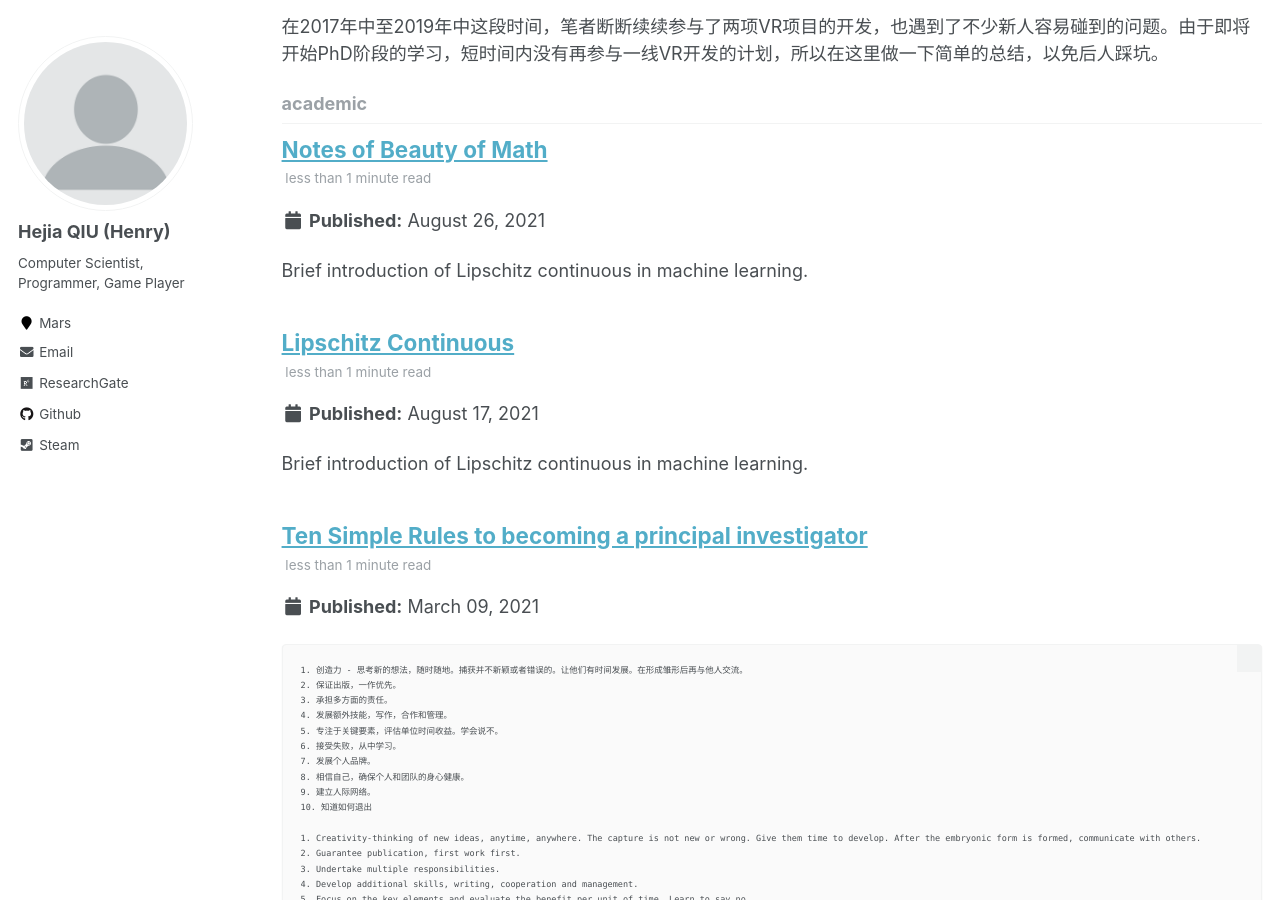
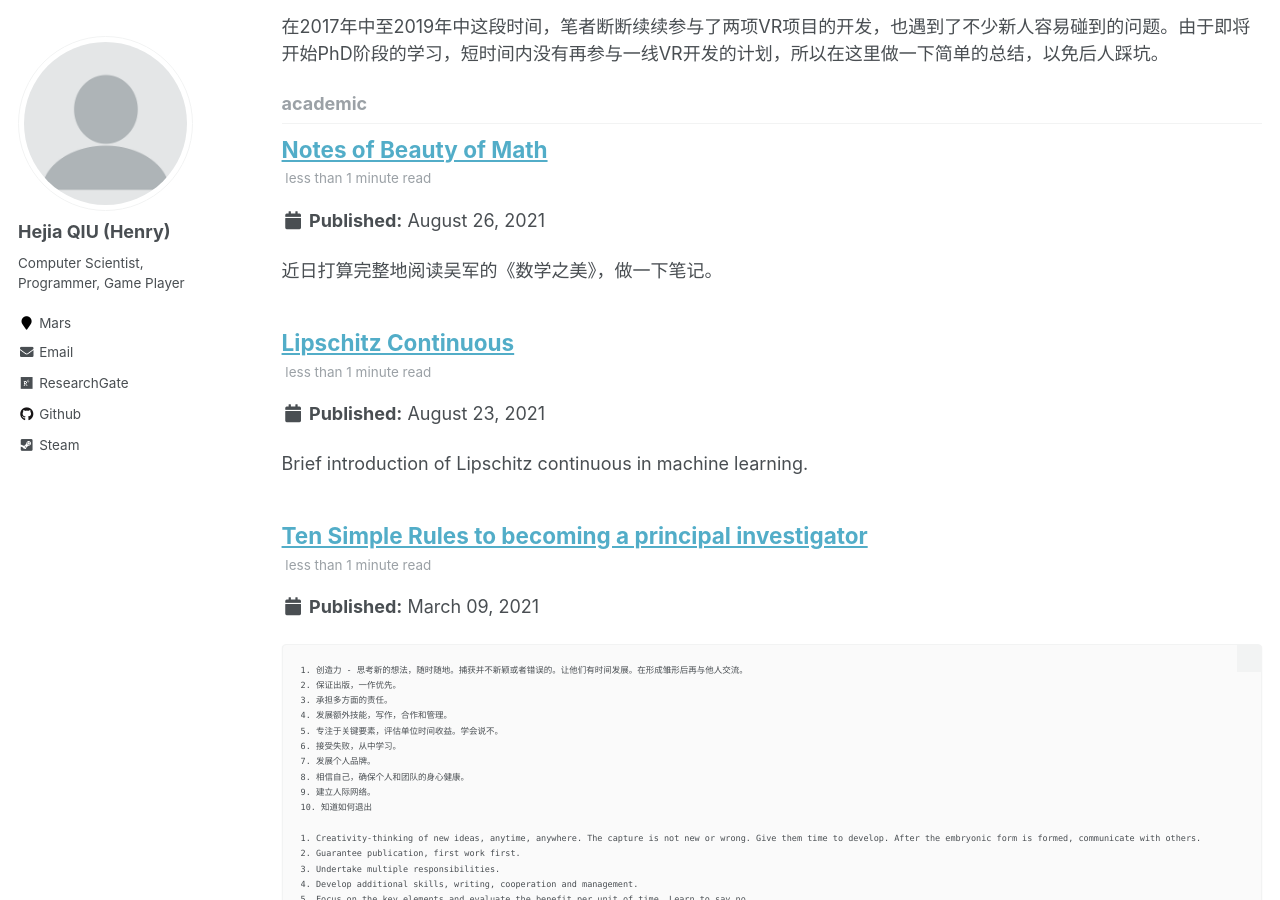
Before and after one commit to HenryJaQiu/HenryJaQiu.github.io, a Jekyll site: the page built from _pages/tag-archive.html, in a window 1280 px wide and 900 px high, scrolled down 1567 px. Built offline with Jekyll 4.4.1, drawn with Linux system fonts in a browser that asks for light colours; some of the changed text lies outside the part shown.

Commit message:
fix post errors

```diff
--- a/_posts/2021-08-23-blog-post-15.md
+++ b/_posts/2021-08-23-blog-post-15.md
@@ -1,6 +1,6 @@
 ---
 title: 'Lipschitz  Continuous'
-date: 2021-08-17
+date: 2021-08-23
 permalink: /posts/2021/08/blog-post-15/
 tags:
   - math
--- a/_posts/2021-08-26-blog-post-16.md
+++ b/_posts/2021-08-26-blog-post-16.md
@@ -6,8 +6,6 @@
   - math
   - academic
 ---
-
-Brief introduction of Lipschitz continuous in machine learning.
 
 近日打算完整地阅读吴军的《数学之美》，做一下笔记。
 
```
